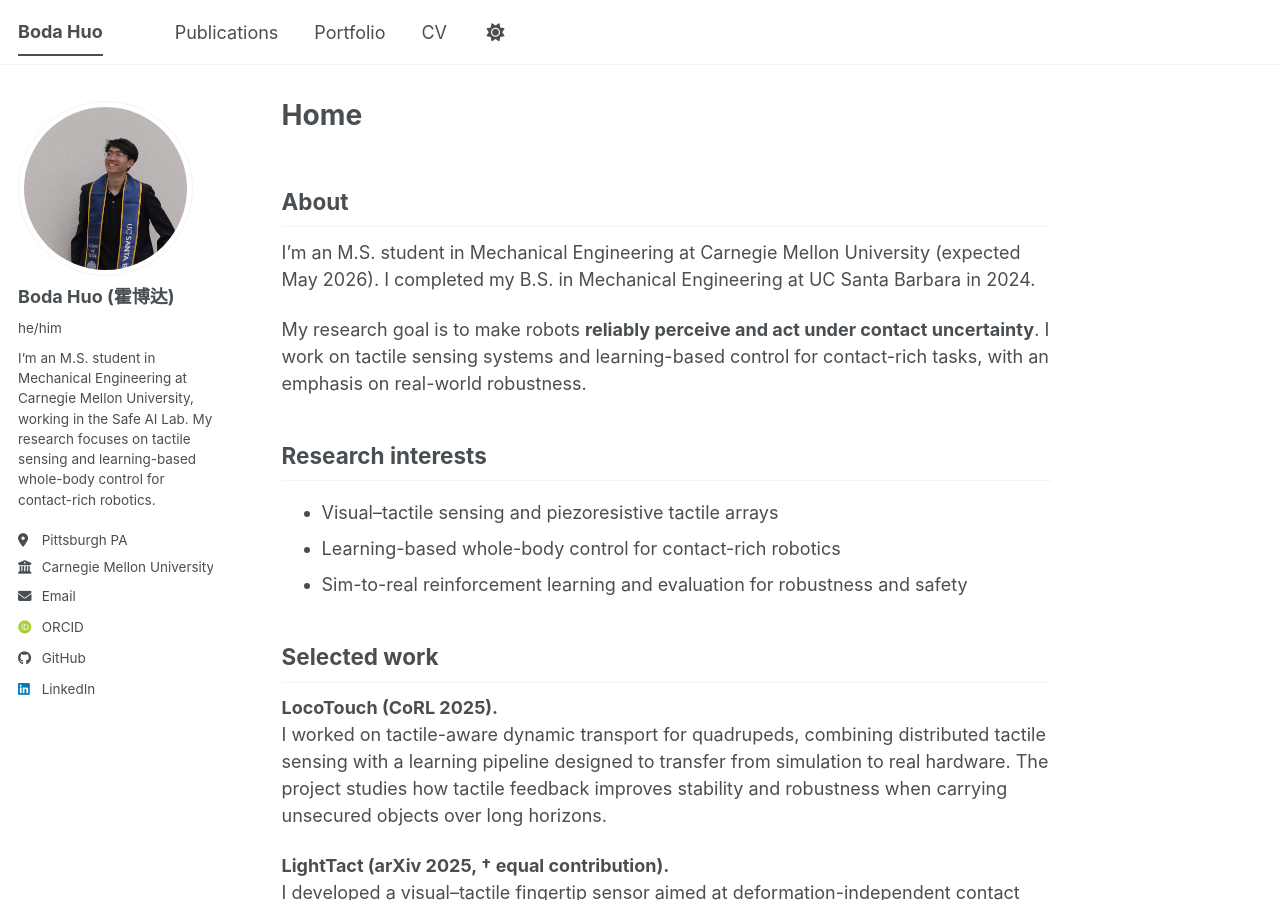
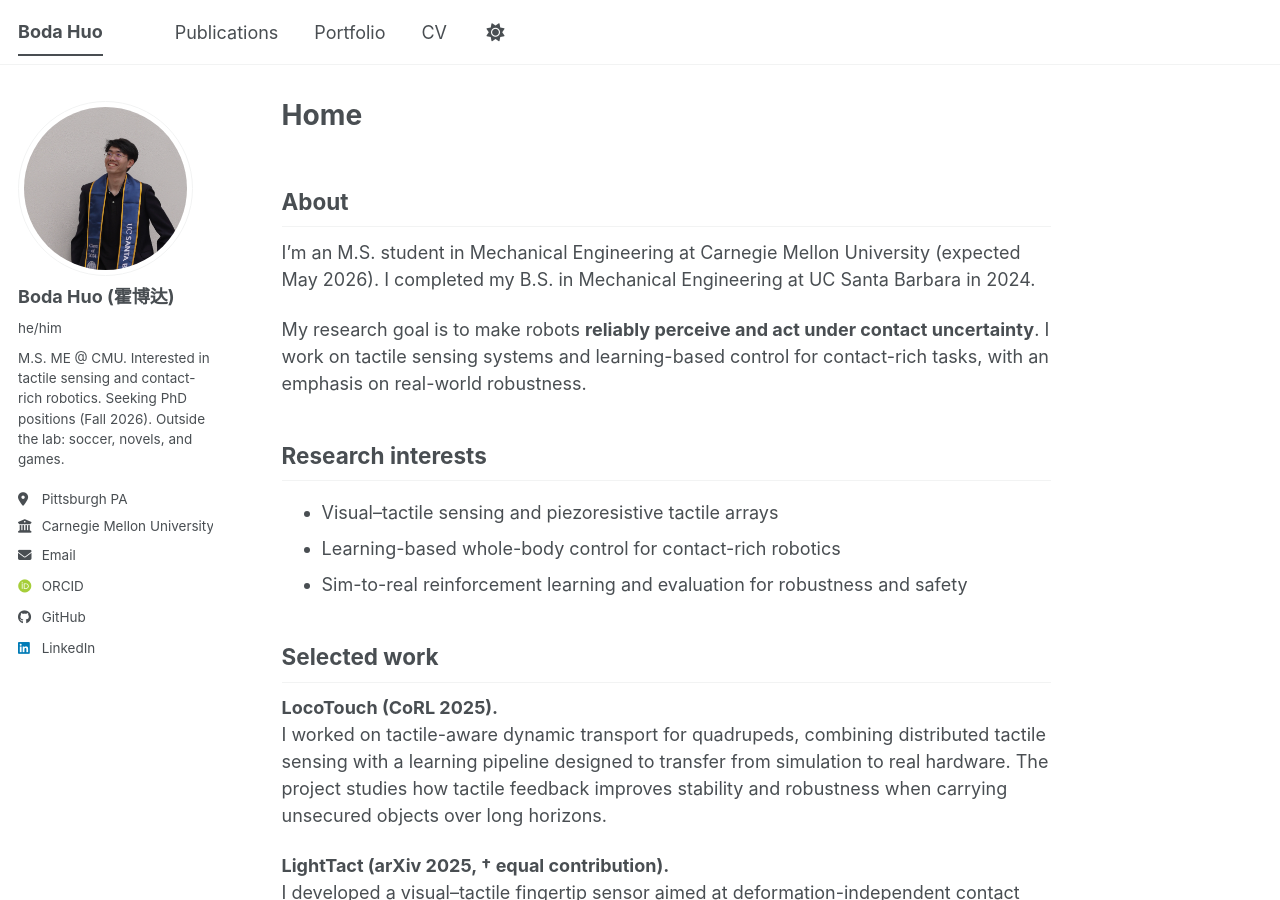
Before and after one commit to bodahuo/bodahuo.github.io, a Jekyll site: the page built from _pages/about.md, in a window 1280 px wide and 900 px high. Built offline with Jekyll 4.4.1, drawn with Linux system fonts in a browser that asks for light colours; some web fonts are replaced; a script bundle is joined from its source files by our own code; library files that are not in the unit come from our copies.

Commit message:
Update bio for personal profile

```diff
--- a/_config.yml
+++ b/_config.yml
@@ -25,7 +25,7 @@ author:
   avatar           : "profile.jpeg"
   name             : "Boda Huo (霍博达)"
   pronouns         : "he/him" # example: "she/her"
-  bio              : "I’m an M.S. student in Mechanical Engineering at Carnegie Mellon University, working in the Safe AI Lab. My research focuses on tactile sensing and learning-based whole-body control for contact-rich robotics."
+  bio              : "M.S. ME @ CMU. Interested in tactile sensing and contact-rich robotics. Seeking PhD positions (Fall 2026). Outside the lab: soccer, novels, and games."
   location         : "Pittsburgh PA"
   employer         : "Carnegie Mellon University"
   uri              : # URL
```
